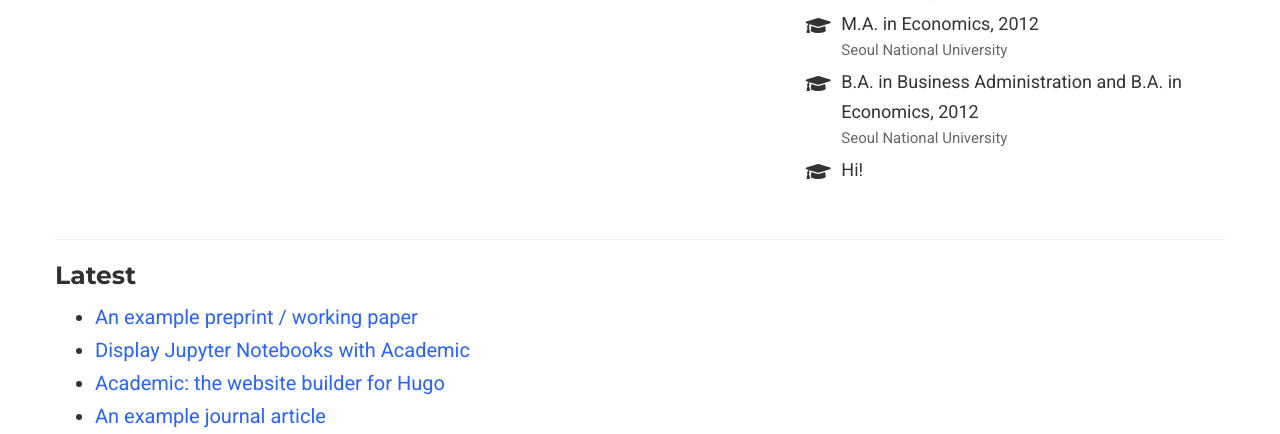
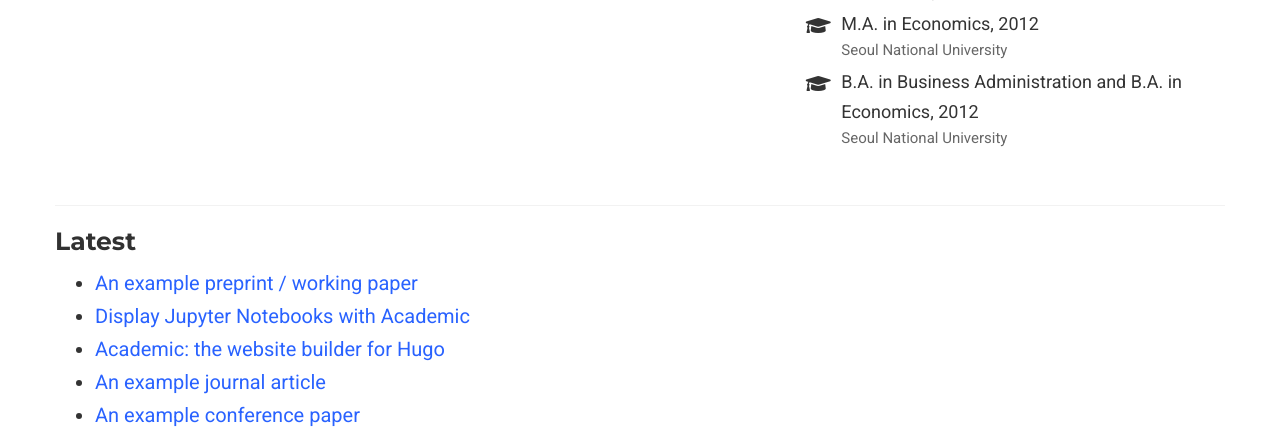
Before and after one commit to soonwookwon/soonwookwon.github.io, a plain HTML site: page authors/admin/index.html in a window 1280 px wide. Shown: the part 639-1073 px from the top of the page. Drawn offline with nearby package versions, Linux system fonts and the light colour scheme; some icons are missing.

Commit message:
rebuilding site Fri Sep  4 10:19:08 PM EDT 2020

```diff
--- a/authors/admin/index.html
+++ b/authors/admin/index.html
@@ -574,14 +574,6 @@
             </div>
           </li>
 
-          <li>
-            <i class="fa-li fas fa-graduation-cap"></i>
-            <div class="description">
-              <p class="course">Hi!</p>
-              <p class="institution"></p>
-            </div>
-          </li>
-
         </ul>
       </div>
 
```
Also changed, not shown: index.html (+0 -8 lines).
